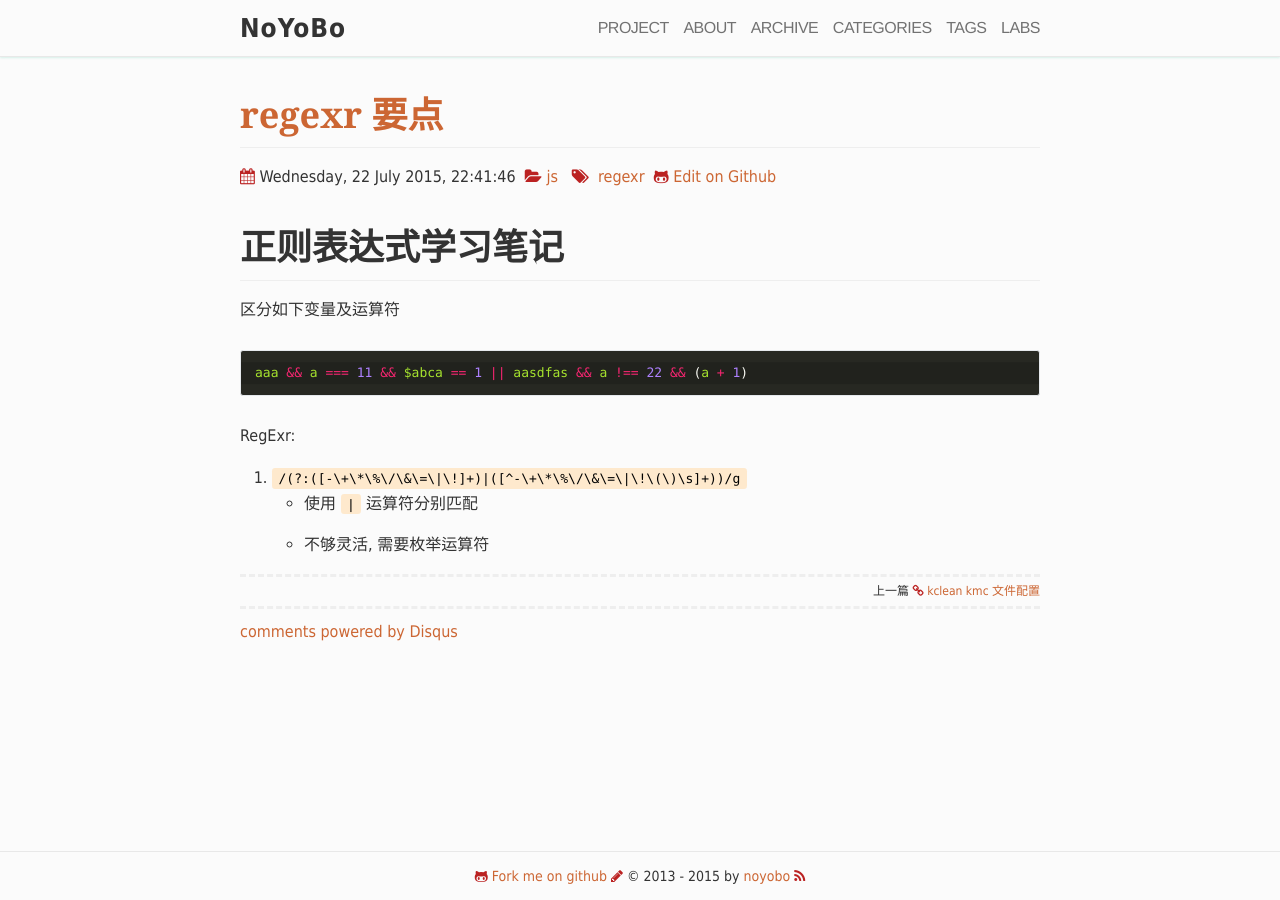
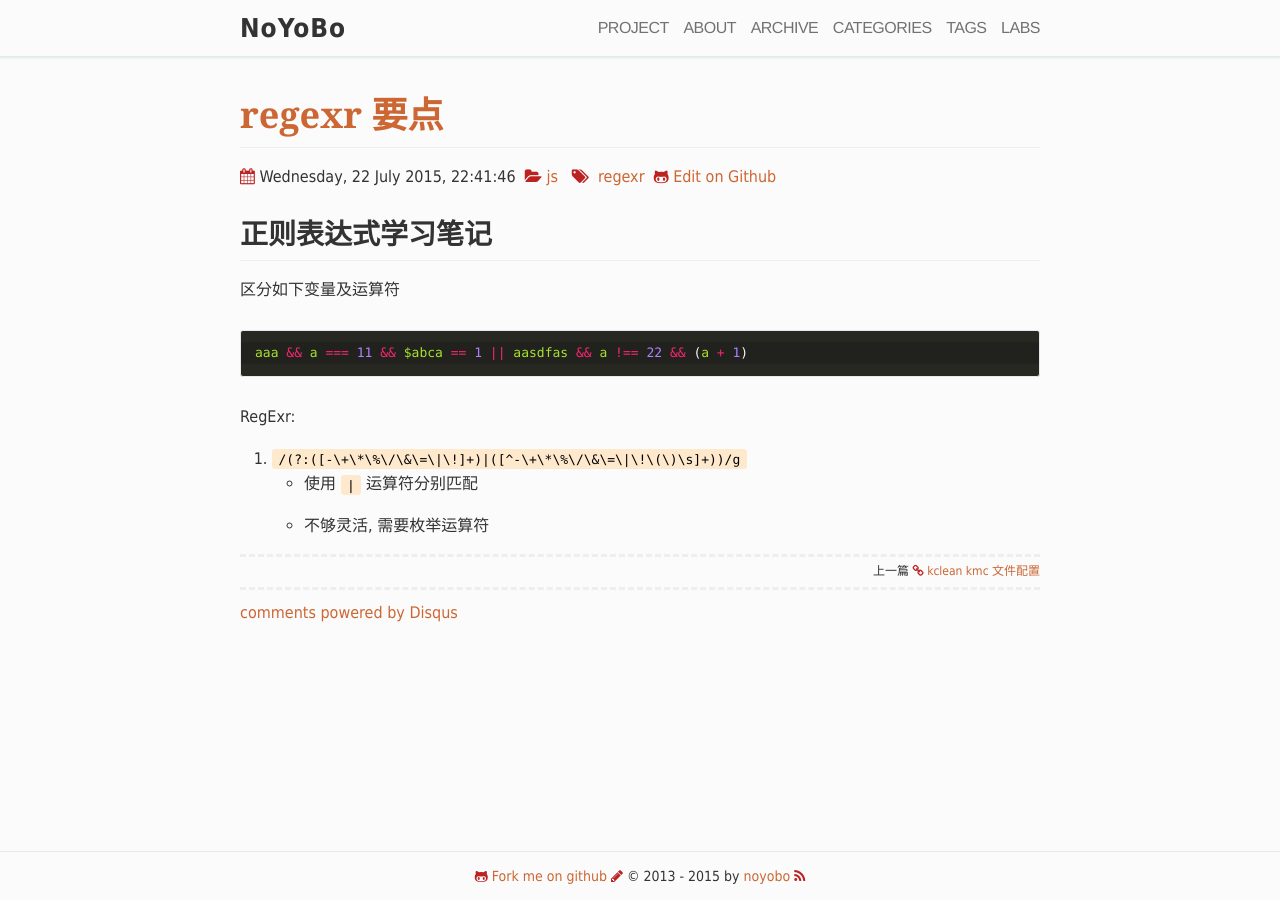
Before and after one commit to noyobo/noyobo.github.com, a Jekyll site: the page built from _posts/2015-07-22-regexr-gist.md, in a window 1280 px wide. Built offline with Jekyll 4.4.1, drawn with Linux system fonts in a browser that asks for light colours; nearby versions of some CDN libraries; Markdown is read by kramdown in place of the engine named in the settings; comment, search, counter and statistics services are not loaded.

```diff
--- a/_posts/2015-07-22-regexr-gist.md
+++ b/_posts/2015-07-22-regexr-gist.md
@@ -8,8 +8,7 @@ keywords: regexr
 date: 2015-07-22 22:41:46
 ---
 
-正则表达式学习笔记
-===============
+## 正则表达式学习笔记
 
 区分如下变量及运算符
 
```
